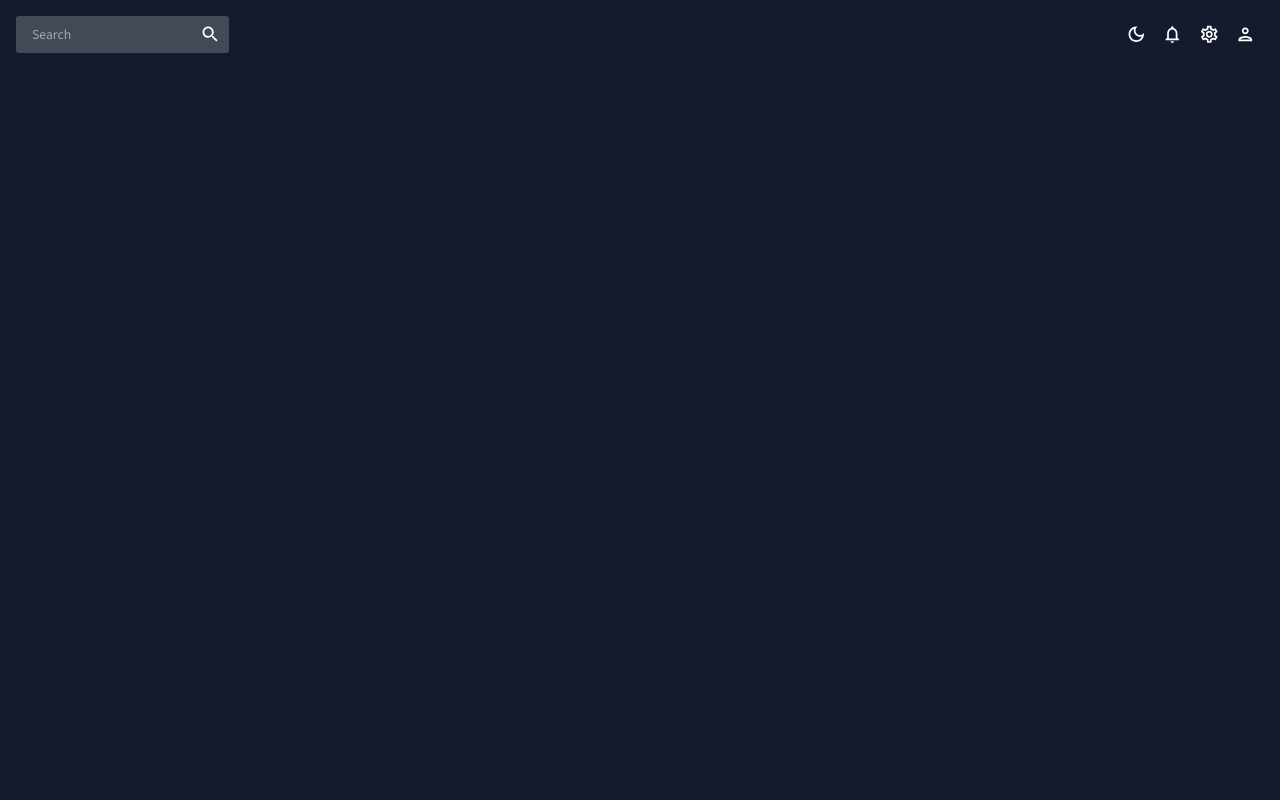
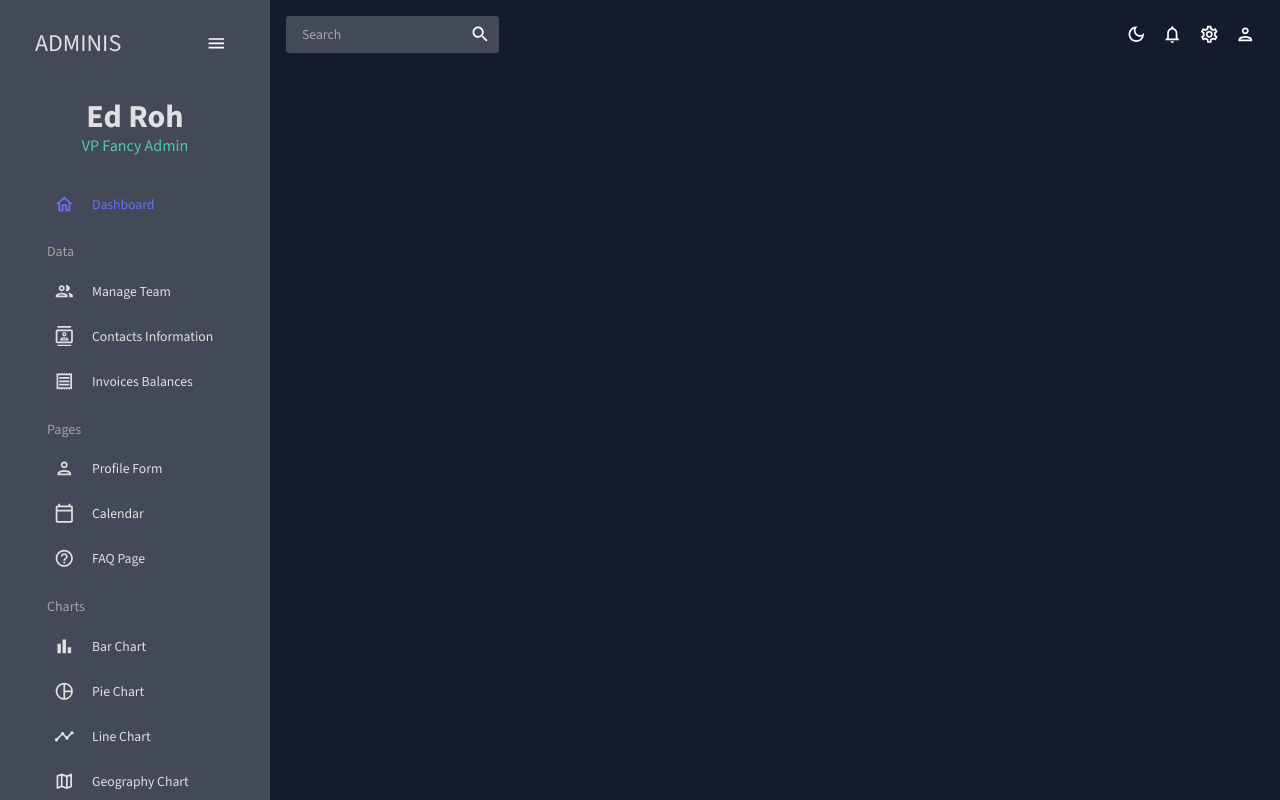
Before and after one commit to manish7479dlp/Dashboard, a React (Create React App) app: page / in a window 1280 px wide. Built offline with nearby package versions, Linux system fonts and the light colour scheme.

Commit message:
ui: create sidebar

```diff
--- a/package.json
+++ b/package.json
@@ -14,8 +14,8 @@
     "formik": "^2.4.5",
     "react": "^18.2.0",
     "react-dom": "^18.2.0",
-    "react-pro-sidebar": "^1.1.0-alpha.1",
     "react-router-dom": "^6.19.0",
+    "react-pro-sidebar": "^0.7.1",
     "react-scripts": "5.0.1",
     "web-vitals": "^2.1.4"
   },
--- a/src/App.js
+++ b/src/App.js
@@ -2,6 +2,8 @@
 import { ColorModeContext , useMode } from './theme'
 import { CssBaseline , ThemeProvider, Typography } from '@mui/material'
 import Topbar from "../src/pages/global/Topbar"
+import Sidebar from './pages/global/Sidebar'
+// import Test from './components/Test'
 
 const App = () => {
   const [theme , colorMode] = useMode()
@@ -10,6 +12,7 @@
     <ThemeProvider theme={theme}>
       <CssBaseline/>
           <div className='app'>
+            <Sidebar/>
             <div className='content'>
               <Topbar/>
             </div>
--- a/src/index.js
+++ b/src/index.js
@@ -1,9 +1,12 @@
-import React from 'react';
-import ReactDOM from 'react-dom/client';
-import './index.css';
-import App from './App';
+import React from "react";
+import ReactDOM from "react-dom/client";
+import "./index.css";
+import App from "./App";
+import { BrowserRouter } from "react-router-dom";
 
-const root = ReactDOM.createRoot(document.getElementById('root'));
+const root = ReactDOM.createRoot(document.getElementById("root"));
 root.render(
-  <App />
+  <BrowserRouter>
+    <App />
+  </BrowserRouter>
 );
--- a/src/pages/global/Sidebar.jsx
+++ b/src/pages/global/Sidebar.jsx
@@ -1,9 +1,228 @@
-import React from 'react'
+import { useState } from "react";
+import { ProSidebar, Menu, MenuItem } from "react-pro-sidebar";
+import { Box, IconButton, Typography, useTheme } from "@mui/material";
+import { Link } from "react-router-dom";
+import "react-pro-sidebar/dist/css/styles.css";
+import { tokens } from "../../theme";
+import HomeOutlinedIcon from "@mui/icons-material/HomeOutlined";
+import PeopleOutlinedIcon from "@mui/icons-material/PeopleOutlined";
+import ContactsOutlinedIcon from "@mui/icons-material/ContactsOutlined";
+import ReceiptOutlinedIcon from "@mui/icons-material/ReceiptOutlined";
+import PersonOutlinedIcon from "@mui/icons-material/PersonOutlined";
+import CalendarTodayOutlinedIcon from "@mui/icons-material/CalendarTodayOutlined";
+import HelpOutlineOutlinedIcon from "@mui/icons-material/HelpOutlineOutlined";
+import BarChartOutlinedIcon from "@mui/icons-material/BarChartOutlined";
+import PieChartOutlineOutlinedIcon from "@mui/icons-material/PieChartOutlineOutlined";
+import TimelineOutlinedIcon from "@mui/icons-material/TimelineOutlined";
+import MenuOutlinedIcon from "@mui/icons-material/MenuOutlined";
+import MapOutlinedIcon from "@mui/icons-material/MapOutlined";
+
+const Item = ({ title, to, icon, selected, setSelected }) => {
+  const theme = useTheme();
+  const colors = tokens(theme.palette.mode);
+  return (
+    <MenuItem
+      active={selected === title}
+      style={{
+        color: colors.grey[100],
+      }}
+      onClick={() => setSelected(title)}
+      icon={icon}
+    >
+      <Typography>{title}</Typography>
+      <Link to={to} />
+    </MenuItem>
+  );
+};
 
 const Sidebar = () => {
+  const theme = useTheme();
+  const colors = tokens(theme.palette.mode);
+  const [isCollapsed, setIsCollapsed] = useState(false);
+  const [selected, setSelected] = useState("Dashboard");
+
   return (
-    <div>Sidebar</div>
-  )
-}
+    <Box
+      sx={{
+        "& .pro-sidebar-inner": {
+          background: `${colors.primary[400]} !important`,
+        },
+        "& .pro-icon-wrapper": {
+          backgroundColor: "transparent !important",
+        },
+        "& .pro-inner-item": {
+          padding: "5px 35px 5px 20px !important",
+        },
+        "& .pro-inner-item:hover": {
+          color: "#868dfb !important",
+        },
+        "& .pro-menu-item.active": {
+          color: "#6870fa !important",
+        },
+      }}
+    >
+      <ProSidebar collapsed={isCollapsed}>
+        <Menu iconShape="square">
+          {/* LOGO AND MENU ICON */}
+          <MenuItem
+            onClick={() => setIsCollapsed(!isCollapsed)}
+            icon={isCollapsed ? <MenuOutlinedIcon /> : undefined}
+            style={{
+              margin: "10px 0 20px 0",
+              color: colors.grey[100],
+            }}
+          >
+            {!isCollapsed && (
+              <Box
+                display="flex"
+                justifyContent="space-between"
+                alignItems="center"
+                ml="15px"
+              >
+                <Typography variant="h3" color={colors.grey[100]}>
+                  ADMINIS
+                </Typography>
+                <IconButton onClick={() => setIsCollapsed(!isCollapsed)}>
+                  <MenuOutlinedIcon />
+                </IconButton>
+              </Box>
+            )}
+          </MenuItem>
 
-export default Sidebar
+          {!isCollapsed && (
+            <Box mb="25px">
+              <Box display="flex" justifyContent="center" alignItems="center">
+                {/* <img
+                  alt="profile-user"
+                  width="100px"
+                  height="100px"
+                  src={`../../assets/user.png`}
+                  style={{ cursor: "pointer", borderRadius: "50%" }}
+                /> */}
+              </Box>
+              <Box textAlign="center">
+                <Typography
+                  variant="h2"
+                  color={colors.grey[100]}
+                  fontWeight="bold"
+                  sx={{ m: "10px 0 0 0" }}
+                >
+                  Ed Roh
+                </Typography>
+                <Typography variant="h5" color={colors.greenAccent[500]}>
+                  VP Fancy Admin
+                </Typography>
+              </Box>
+            </Box>
+          )}
+
+          <Box paddingLeft={isCollapsed ? undefined : "10%"}>
+            <Item
+              title="Dashboard"
+              to="/"
+              icon={<HomeOutlinedIcon />}
+              selected={selected}
+              setSelected={setSelected}
+            />
+
+            <Typography
+              variant="h6"
+              color={colors.grey[300]}
+              sx={{ m: "15px 0 5px 20px" }}
+            >
+              Data
+            </Typography>
+            <Item
+              title="Manage Team"
+              to="/team"
+              icon={<PeopleOutlinedIcon />}
+              selected={selected}
+              setSelected={setSelected}
+            />
+            <Item
+              title="Contacts Information"
+              to="/contacts"
+              icon={<ContactsOutlinedIcon />}
+              selected={selected}
+              setSelected={setSelected}
+            />
+            <Item
+              title="Invoices Balances"
+              to="/invoices"
+              icon={<ReceiptOutlinedIcon />}
+              selected={selected}
+              setSelected={setSelected}
+            />
+
+            <Typography
+              variant="h6"
+              color={colors.grey[300]}
+              sx={{ m: "15px 0 5px 20px" }}
+            >
+              Pages
+            </Typography>
+            <Item
+              title="Profile Form"
+              to="/form"
+              icon={<PersonOutlinedIcon />}
+              selected={selected}
+              setSelected={setSelected}
+            />
+            <Item
+              title="Calendar"
+              to="/calendar"
+              icon={<CalendarTodayOutlinedIcon />}
+              selected={selected}
+              setSelected={setSelected}
+            />
+            <Item
+              title="FAQ Page"
+              to="/faq"
+              icon={<HelpOutlineOutlinedIcon />}
+              selected={selected}
+              setSelected={setSelected}
+            />
+
+            <Typography
+              variant="h6"
+              color={colors.grey[300]}
+              sx={{ m: "15px 0 5px 20px" }}
+            >
+              Charts
+            </Typography>
+            <Item
+              title="Bar Chart"
+              to="/bar"
+              icon={<BarChartOutlinedIcon />}
+              selected={selected}
+              setSelected={setSelected}
+            />
+            <Item
+              title="Pie Chart"
+              to="/pie"
+              icon={<PieChartOutlineOutlinedIcon />}
+              selected={selected}
+              setSelected={setSelected}
+            />
+            <Item
+              title="Line Chart"
+              to="/line"
+              icon={<TimelineOutlinedIcon />}
+              selected={selected}
+              setSelected={setSelected}
+            />
+            <Item
+              title="Geography Chart"
+              to="/geography"
+              icon={<MapOutlinedIcon />}
+              selected={selected}
+              setSelected={setSelected}
+            />
+          </Box>
+        </Menu>
+      </ProSidebar>
+    </Box>
+  );
+};
+
+export default Sidebar;
```
Also changed, not shown: 1 other file (tests, documents, lock files or other folders).
